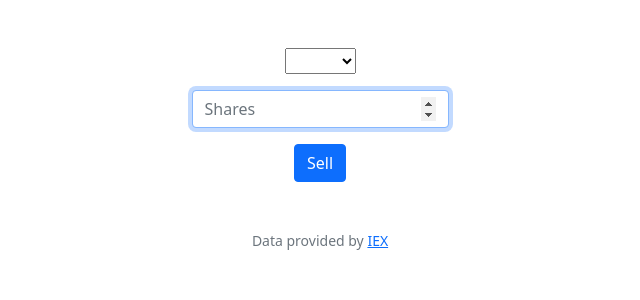
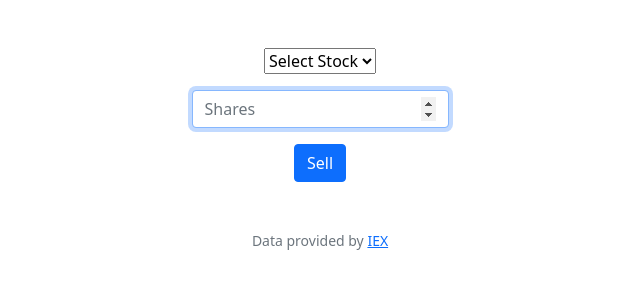
Before and after one commit to nednella/cs50, a Flask app: page /sell in a window 1280 px wide. Shown: the part 76-376 px from the top of the page, without its empty margins (320-960 px from the left). Run offline with Flask 3, Linux system fonts and the light colour scheme; a user stored in the database is signed in; data comes from the database, SQL or seed files in the repository; some libraries are stand-ins or nearby versions.

Commit message:
Fri, Apr 14, 2023, 5:21 PM +01:00

```diff
--- a/cs50/week9/finance/templates/sell.html
+++ b/cs50/week9/finance/templates/sell.html
@@ -8,7 +8,7 @@
     <form action="/sell" method="post">
         <div class="mb-3">
             <select name="symbol">
-                <option></option>
+                <option selected="selected" disabled>Select Stock</option>
                 {% for symbol in symbols %}
                     <option value="{{ symbol["symbol"] }}">{{ symbol["symbol"] }}</option>
                 {% endfor %}
```
